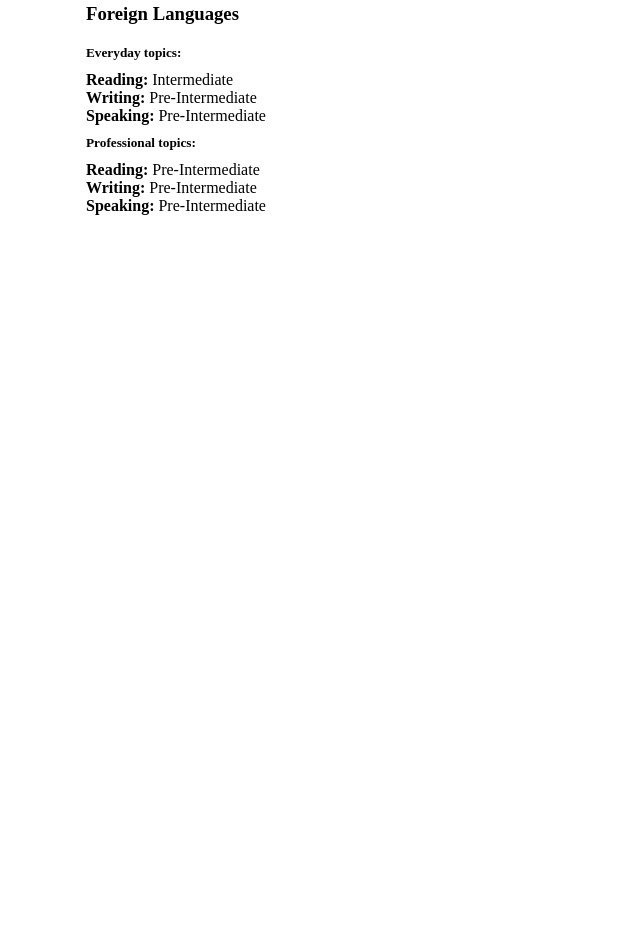
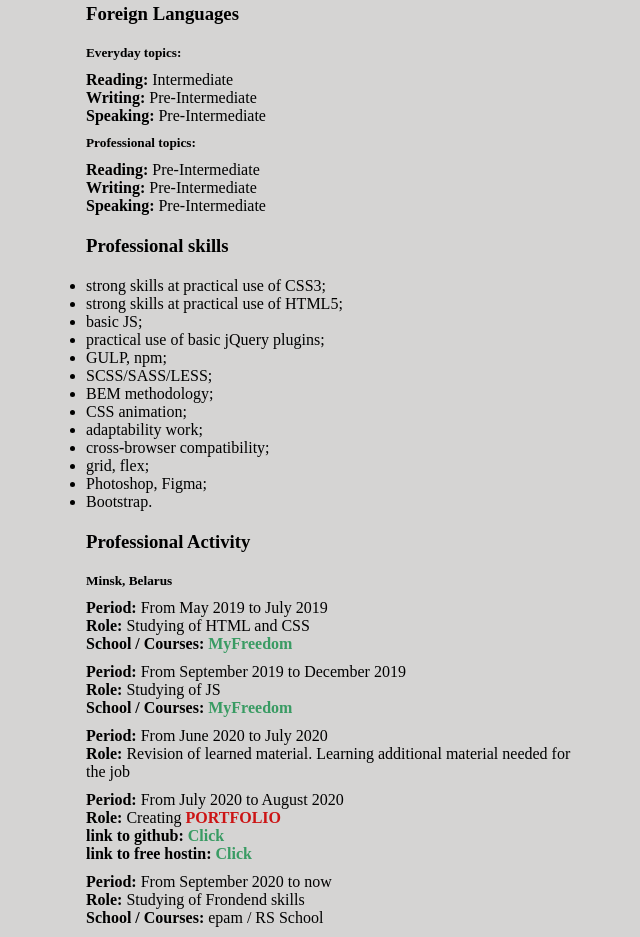
Before and after one commit to VitaliKhd/rsschool-cv_2020, a plain HTML site: page index.html in a window 1280 px wide. Shown: the part 340-1277 px from the top of the page, without its empty margins (304-944 px from the left). Before the commit the page ends 800 px from the top, so only its background shows below. Drawn offline with Linux system fonts and the light colour scheme.

Commit message:
feat: add profSkills & profActivity

```diff
--- a/index.html
+++ b/index.html
@@ -47,9 +47,57 @@
                 </div>
             </div>
         </section>
-
-
-
+        <section class="profSkills">
+            <h3>Professional skills</h3>
+            <div class="profSkills__inner">
+                <ul>
+                    <li>strong skills at practical use of CSS3;</li>
+                    <li>strong skills at practical use of HTML5;</li>
+                    <li>basic JS;</li>
+                    <li>practical use of basic jQuery plugins;</li>
+                    <li>GULP, npm;</li>
+                    <li>SCSS/SASS/LESS;</li>
+                    <li>BEM methodology;</li>
+                    <li>CSS animation;</li>
+                    <li>adaptability work;</li>
+                    <li>cross-browser compatibility;</li>
+                    <li>grid, flex;</li>
+                    <li>Photoshop, Figma;</li>
+                    <li>Bootstrap.</li>
+                </ul>
+            </div>
+        </section>
+        <section class="profActivity">
+            <h3>Professional Activity</h3>
+            <div class="profActivity__inner">
+                <h5>Minsk, Belarus</h5>
+                <div class="profActivity__inner-info">
+                    <span class="generalInfo__boldText">Period: </span>From May 2019 to July 2019<br>
+                    <span class="generalInfo__boldText">Role: </span>Studying of HTML and CSS<br>
+                    <span class="generalInfo__boldText">School / Courses: </span><a href="https://myfreedom.by/">MyFreedom</a><br>
+                </div>
+                <div class="profActivity__inner-info">
+                    <span class="generalInfo__boldText">Period: </span>From September 2019 to December 2019<br>
+                    <span class="generalInfo__boldText">Role: </span>Studying of JS<br>
+                    <span class="generalInfo__boldText">School / Courses: </span><a href="https://myfreedom.by/">MyFreedom</a><br>
+                </div>
+                <div class="profActivity__inner-info">
+                    <span class="generalInfo__boldText">Period: </span>From June 2020 to July 2020<br>
+                    <span class="generalInfo__boldText">Role: </span>Revision of learned material. Learning additional material needed for the job<br>
+                </div>
+                <div class="profActivity__inner-info">
+                    <span class="generalInfo__boldText">Period: </span>From July 2020 to August 2020<br>
+                    <span class="generalInfo__boldText">Role: </span>Creating <span class="profActivity__inner-info-portfolio">portfolio</span><br>
+                    <span class="generalInfo__boldText">link to github: </span><a href="https://github.com/VitaliKhd/landingPage__potfolio.git">Click</a><br>
+                    <span class="generalInfo__boldText">link to free hostin: </span><a href="http://x44590p9.beget.tech/">Click</a>
+                </div>
+                <div class="profActivity__inner-info">
+                    <span class="generalInfo__boldText">Period: </span>From September 2020 to now<br>
+                    <span class="generalInfo__boldText">Role: </span>Studying of Frondend skills<br>
+                    <span class="generalInfo__boldText">School / Courses: </span>epam / RS School<br>
+                </div>
+            </div>
+        </section>
 
 
     </div>
--- a/style.css
+++ b/style.css
@@ -2,6 +2,10 @@
 	margin: 0;
 	padding: 0;
 	box-sizing: border-box;
+}
+
+body{
+    background-color: rgb(213, 212, 211);
 }
 
 .container {
@@ -25,3 +29,23 @@ h3 {
 h5{
     margin: 10px auto;
 }
+
+.profActivity__inner-info {
+    margin: 10px auto;
+}
+
+a {
+    text-decoration: none;
+    font-weight: bold;
+    color: rgb(57, 155, 99);
+}
+
+a:hover {
+    color: red;
+}
+
+.profActivity__inner-info-portfolio{
+    text-transform: uppercase;
+    color: rgb(204, 20, 20);
+    font-weight: bold;
+}
```
